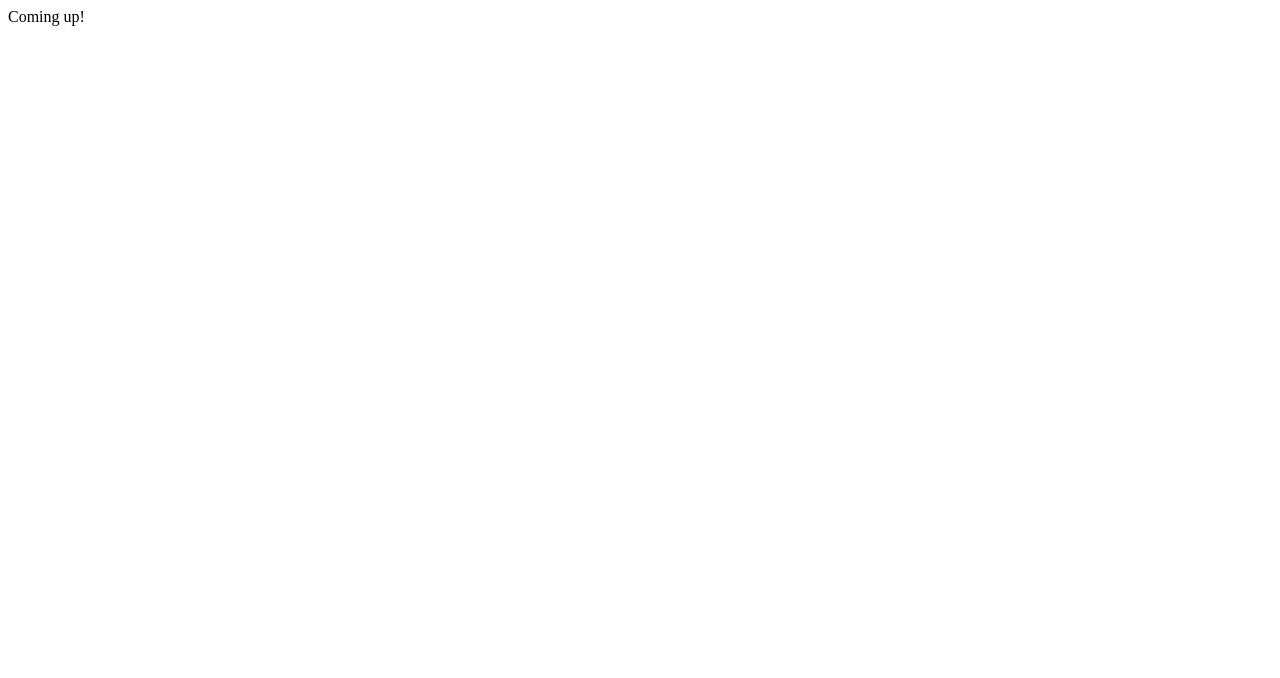
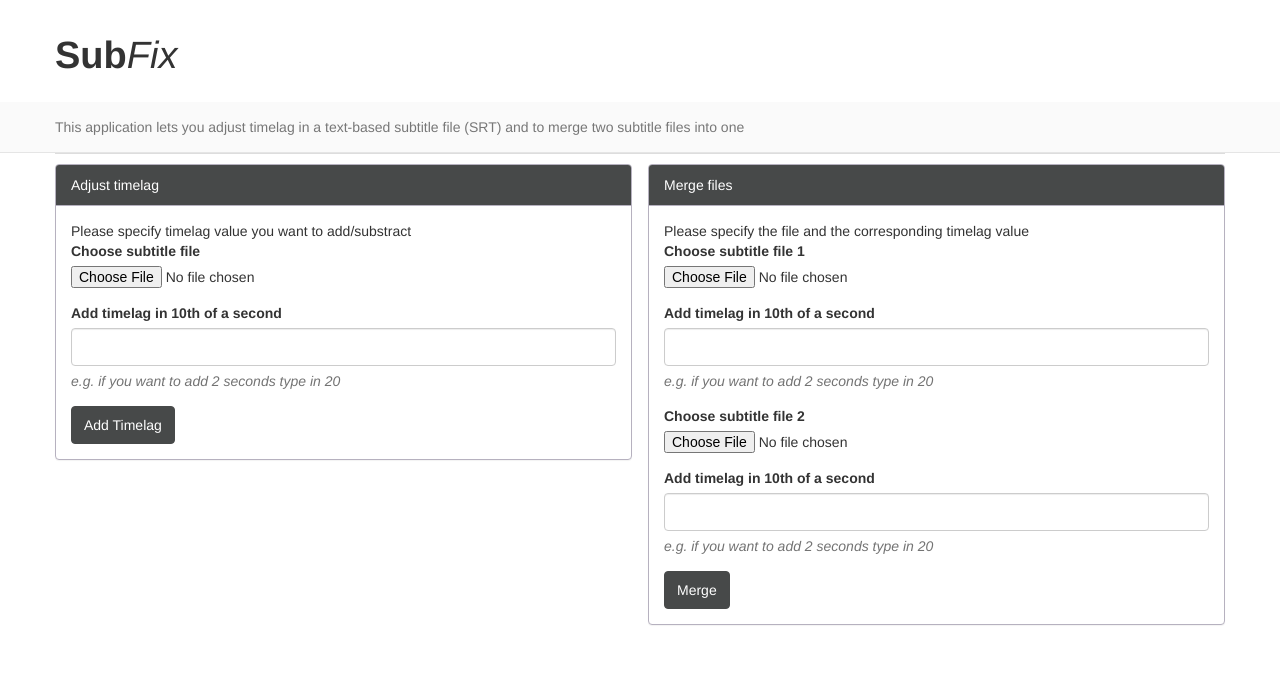
Before and after one commit to mayur2k5/subfix, a plain HTML site: page index.html in a window 1280 px wide. Drawn offline with Linux system fonts and the light colour scheme.

Commit message:
oops forgot this one

```diff
--- a/index.html
+++ b/index.html
@@ -1,7 +1,127 @@
 <!DOCTYPE html>
 <html>
-    <header><title>Subfix -- Fix your subtitle</title></header>
-    <body>
-        Coming up!
-    </body>
+ <head>
+    <meta charset="utf-8">
+    <title>SubFix</title>
+    <link rel="stylesheet" href="css/bootstrap.min.css">
+
+	<script src="lib/jquery-2.0.3.min.js"></script>
+	<script src="lib/bootstrap.min.js"></script>
+	<script src="src/Timestamp.js"></script>
+	<script src="src/helper.js"></script>
+	<script src="src/main.js"></script>
+<style>
+
+	.message {
+		padding: 15px 20px;
+		color: #777;
+		background-color: #fafafa;
+		border-bottom: 1px solid #e5e5e5;
+	}
+
+	.header{
+		padding: 15px 40px;
+	}
+
+	p.padded
+	{
+		padding: 15px 0px;
+	}
+
+</style>
+
+
+ </head>
+
+ <body onload="init()">
+	 <div class="header">
+		 <div class="container">
+			<h1><strong>Sub</strong><i>Fix</i></h1>
+		 </div>
+	 </div>
+	 <div class="message">
+		 <div class="container">
+			This application lets you adjust timelag in a text-based subtitle file (SRT) and to merge two subtitle files into one
+		 </div>
+	 </div>
+
+
+	<div class="container">
+
+		<table class="table">
+			<tr>
+				<td style="height:100%; width:49.5%; border-radius: 10px; padding:10px 0px;">
+				<div class="panel panel-default" style="border: 1px solid #b6b1bf; height:100%;">
+					<div class="panel-heading" style="background: #474949; color:white; border-bottom: 1px solid #b6b1bf;">Adjust timelag</div>
+					<div class="panel-body">
+
+						Please specify timelag value you want to add/substract
+						<fieldset>
+							<div class="form-group">
+							  <label for="subFile">Choose subtitle file</label>
+							  <input type="file" id="subFile">
+							</div>
+
+							<div class="form-group">
+							  <label for="delayValue">Add timelag in 10th of a second</label>
+							  <input type="text" class="form-control" id="delayValue" >
+							  <p class="help-block"><i>e.g. if you want to add 2 seconds type in 20</i></p>
+							</div>
+
+							<button id='btnConvert' class="btn btn-default" onclick="adjustTimelag();">Add Timelag</button>
+
+						</fieldset>
+
+					</div>
+					</div>
+
+				</td>
+				<td style="vertical-align:middle; width:1%;"/>
+				<td style="height:100%; width:49.5%; border-radius: 10px; padding:10px 0px;">
+
+				<div class="panel panel-default" style="border: 1px solid #b6b1bf; height:100%;">
+					<div class="panel-heading" style="background: #474949; color:white; border-bottom: 1px solid #b6b1bf;">Merge files</div>
+					<div class="panel-body">
+
+						Please specify the file and the corresponding timelag value
+						<fieldset>
+							<div class="form-group">
+							  <label for="subFileToJoin1">Choose subtitle file 1</label>
+							  <input type="file" id="subFileToJoin1">
+							</div>
+
+							<div class="form-group">
+							  <label for="SubFile1Delay">Add timelag in 10th of a second</label>
+							  <input type="text" class="form-control" id="SubFile1Delay" >
+							  <p class="help-block"><i>e.g. if you want to add 2 seconds type in 20</i></p>
+							</div>
+
+							<div class="form-group">
+							  <label for="subFileToJoin2">Choose subtitle file 2</label>
+							  <input type="file" id="subFileToJoin2">
+							</div>
+
+							<div class="form-group">
+							  <label for="delayValue">Add timelag in 10th of a second</label>
+							  <input type="text" class="form-control" id="delayValueToJoin" >
+							  <p class="help-block"><i>e.g. if you want to add 2 seconds type in 20</i></p>
+							</div>
+
+							<button id='btnJoin' class="btn btn-default" onclick="merge();">Merge</button>
+
+						</fieldset>
+
+					</div>
+				</div>
+				</td>
+			</tr>
+		</table>
+
+		<div id='messageBoard' class="alert" style="display:none"></div>
+
+	</div>
+
+
+
+ </body>
 </html>
```
